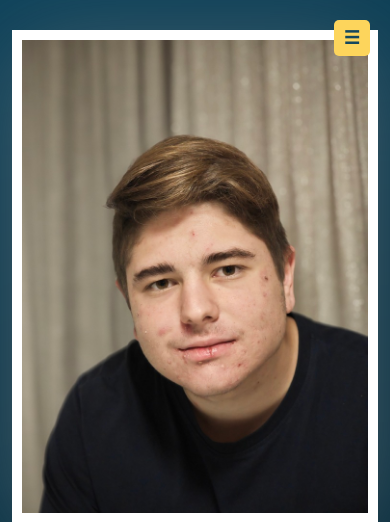
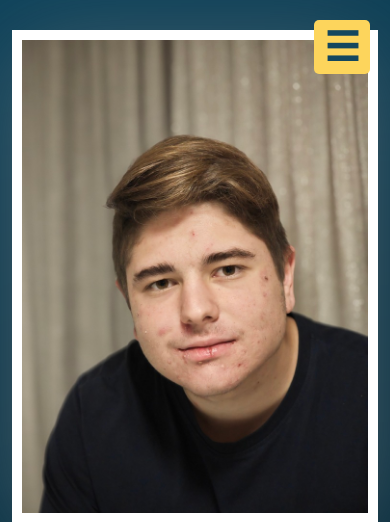
Before and after one commit to fredneedsausername/personalsite, a Flask app: page / in a window 390 px wide. Shown: the top 522 px of the page. Run offline with Flask 3, Linux system fonts and the light colour scheme; data that the repository does not hold is empty; parts of the project's set-up code (start-up, migrations or seed data) failed here and were passed over; some libraries are stand-ins or nearby versions.

Commit message:
Changes to mobile sidenav button size

```diff
--- a/static/css/sidebar.css
+++ b/static/css/sidebar.css
@@ -62,11 +62,11 @@
       font-weight: bold;
       color: #14475E; /* Text color */
       border: none; /* Remove border */
-      padding: 5px 10px; /* Add padding */
+      padding: 14px 10px; /* Add padding */
       cursor: pointer; /* Change cursor to pointer on hover */
       border-radius: 5px; /* Optional: round the corners */
       z-index: 1000; /* Ensure it appears above other elements */
       transition: background-color 0.3s ease; /* Smooth hover effect */
-      font-size: 18px;
+      font-size: 40px;
     }
 }
```
